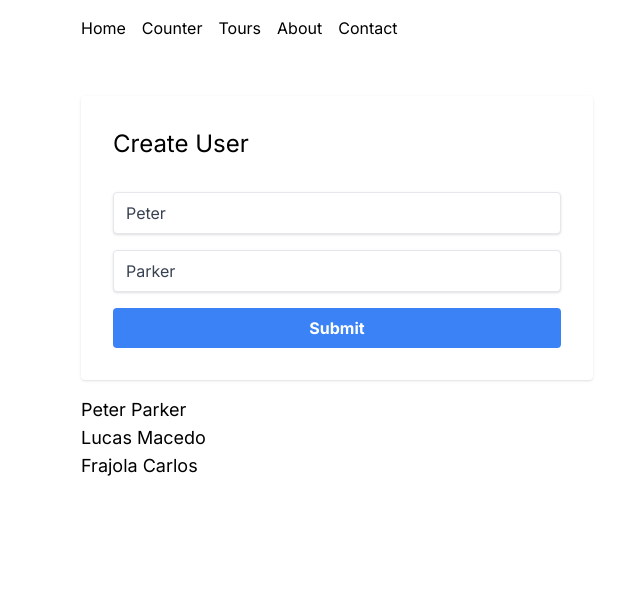
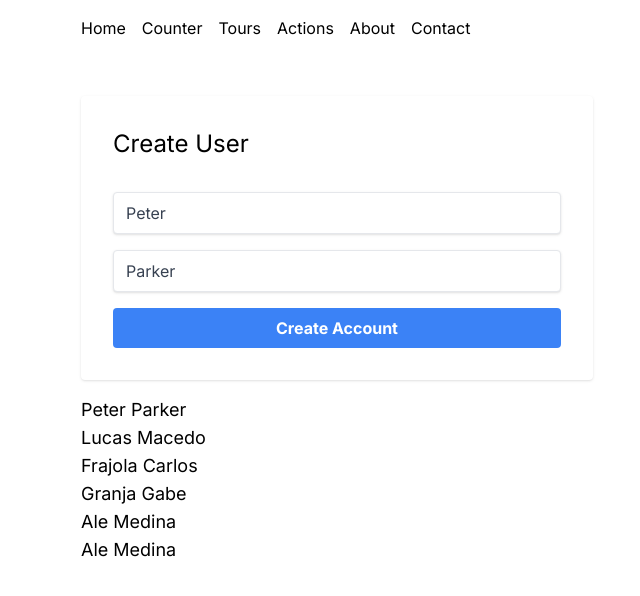
Before and after one commit to lucaserm/next-tutorial, a Next.js app: page /actions in a window 1280 px wide. Shown: the top 596 px of the page, without its empty margins (175-815 px from the left). Built offline with nearby package versions, Linux system fonts and the light colour scheme.

Commit message:
useFormStatus hook

```diff
--- a/components/Form.tsx
+++ b/components/Form.tsx
@@ -1,6 +1,16 @@
-import React from 'react';
+'use client';
+import { useFormState, useFormStatus } from 'react-dom';
+import { createUser } from '@/utils/actions';
 
-import { createUser } from '@/utils/actions';
+const SubmitButton = () => {
+  const {pending} = useFormStatus();
+  return (
+    <button type="submit" className={btnStyle} disabled={pending}>
+      {pending?'Loading...':'Create Account'}
+
+    </button>
+  );
+};
 
 function Form() {
   return (
@@ -18,7 +28,7 @@ function Form() {
         defaultValue='Parker'
         required
         className={inputStyle} />
-      <button type="submit" className={btnStyle}>Submit</button>
+      <SubmitButton/>
     </form>
   );
 }
--- a/components/Navbar.tsx
+++ b/components/Navbar.tsx
@@ -7,6 +7,7 @@ function Navbar() {
       <Link href='/'>Home</Link>
       <Link href='/counter'>Counter</Link>
       <Link href='/tours'>Tours</Link>
+      <Link href='/actions'>Actions</Link>
       <Link href='/about'>About</Link>
       <Link href='/info/contact'>Contact</Link>
     </nav>
--- a/users.json
+++ b/users.json
@@ -1 +1 @@
-[{"firstName":"Peter","lastName":"Parker","id":"1716701121870"},{"firstName":"Lucas","lastName":"Macedo","id":"1716701133204"},{"firstName":"Frajola","lastName":"Carlos","id":"1716701293251"}]
+[{"firstName":"Peter","lastName":"Parker","id":"1716701121870"},{"firstName":"Lucas","lastName":"Macedo","id":"1716701133204"},{"firstName":"Frajola","lastName":"Carlos","id":"1716701293251"},{"firstName":"Granja","lastName":"Gabe","id":"1716727073088"},{"firstName":"Ale","lastName":"Medina","id":"1716727236956"},{"firstName":"Ale","lastName":"Medina","id":"1716727428785"}]
--- a/utils/actions.ts
+++ b/utils/actions.ts
@@ -1,6 +1,6 @@
 'use server';
 
-import {readFile, writeFile} from 'fs/promises';
+import { readFile, writeFile } from 'fs/promises';
 import { revalidatePath } from 'next/cache';
 import { redirect } from 'next/navigation';
 
@@ -10,23 +10,30 @@ type User = {
   lastName: string;
 };
 
-export const createUser = async (formData:FormData) => {
+export const createUser = async (formData: FormData) => {
   'use server';
+  await new Promise((resolve) => setTimeout(resolve, 3000));
   const firstName = formData.get('firstName') as string;
   const lastName = formData.get('lastName') as string;
-  const newUser:User = {firstName, lastName, id:Date.now().toString()};
-  await saveUser(newUser);
-  revalidatePath('/actions');
+  const newUser: User = { firstName, lastName, id: Date.now().toString() };
+  try {
+    await saveUser(newUser);
+    revalidatePath('/actions');
+    //some logic
+  } catch (error) {
+    console.log(error);
+  }
+  //redirect('/');
 };
 
-export const fetchUsers = async ():Promise<User[]> => {
+export const fetchUsers = async (): Promise<User[]> => {
   'use server';
-  const result = await readFile('users.json', {encoding:'utf8'});
-  const users = result? JSON.parse(result) : [];
+  const result = await readFile('users.json', { encoding: 'utf8' });
+  const users = result ? JSON.parse(result) : [];
   return users;
 };
 
-const saveUser = async (user:User) => {
+const saveUser = async (user: User) => {
   const users = await fetchUsers();
   users.push(user);
   await writeFile('users.json', JSON.stringify(users));
```
Also changed, not shown: .prettierrc.json (added).
